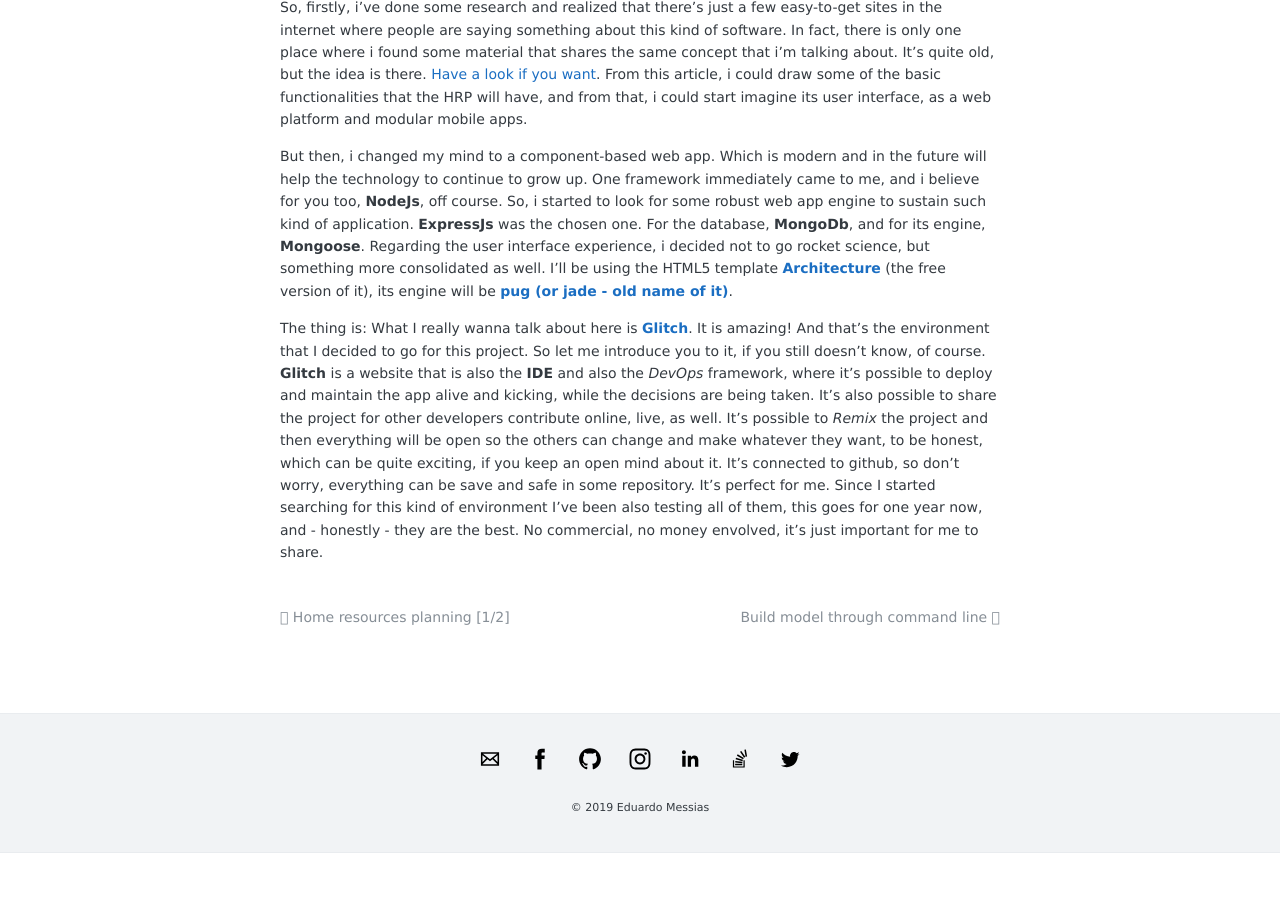
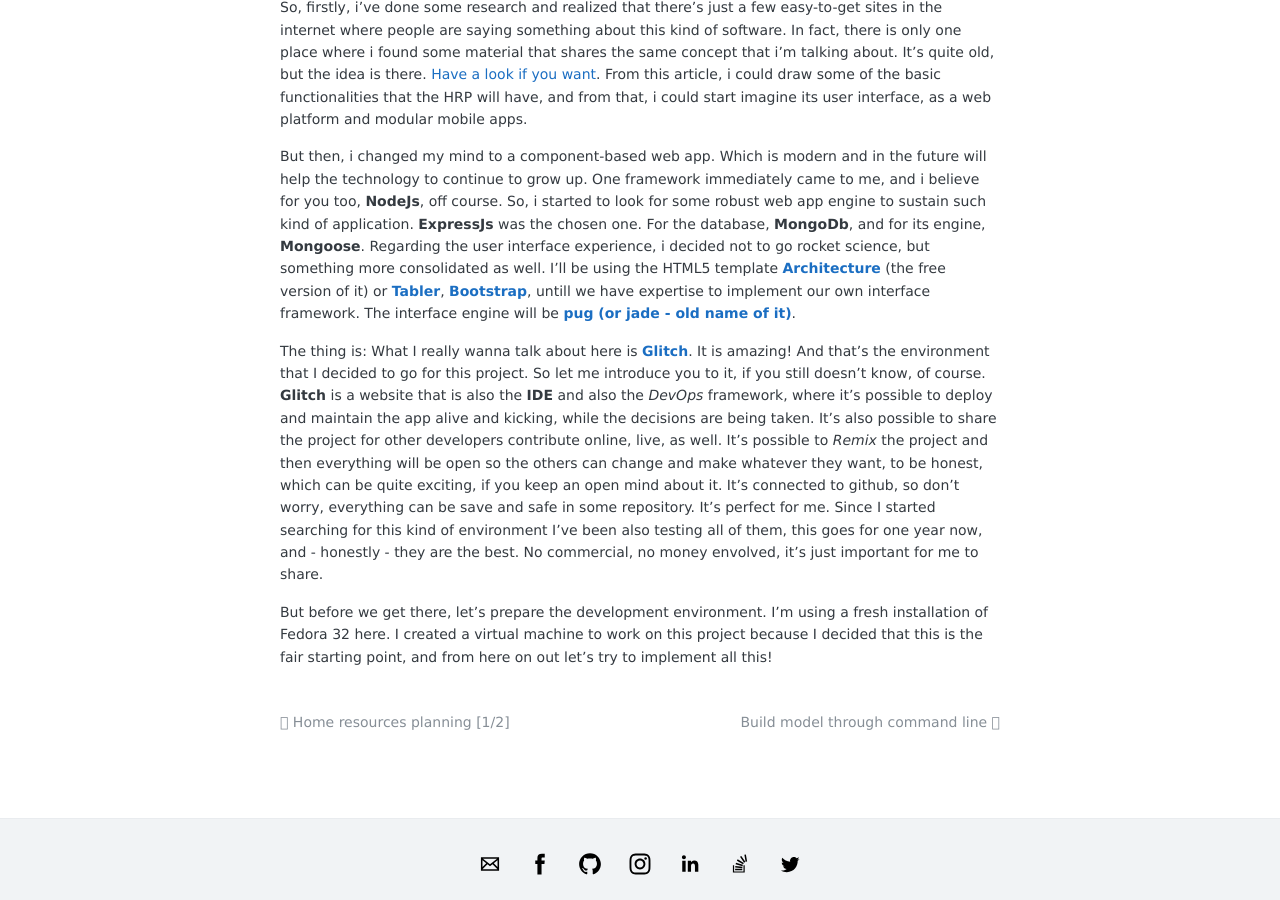
Before and after one commit to eduardomessias/eduardomessias.github.io, a Jekyll site: the page built from _posts/2019-08-19-hrp-glitch.md, in a window 1280 px wide and 900 px high, scrolled down 589 px. Built offline with Jekyll 4.4.1, drawn with Linux system fonts in a browser that asks for light colours; before the commit the page ends 1442 px from its top, so only the background shows below that.

Commit message:
Update 2019-08-19-hrp-glitch.md

```diff
--- a/_posts/2019-08-19-hrp-glitch.md
+++ b/_posts/2019-08-19-hrp-glitch.md
@@ -19,6 +19,8 @@
 
 So, firstly, i've done some research and realized that there's just a few easy-to-get sites in the internet where people are saying something about this kind of software. In fact, there is only one place where i found some material that shares the same concept that i'm talking about. It's quite old, but the idea is there. [Have a look if you want](https://www.infosysblogs.com/sap/2010/03/hrp_home_resource_planning_an.html). From this article, i could draw some of the basic functionalities that the HRP will have, and from that, i could start imagine its user interface, as a web platform and modular mobile apps.
 
-But then, i changed my mind to a component-based web app. Which is modern and in the future will help the technology to continue to grow up. One framework immediately came to me, and i believe for you too, **NodeJs**, off course. So, i started to look for some robust web app engine to sustain such kind of application. **ExpressJs** was the chosen one. For the database, **MongoDb**, and for its engine, **Mongoose**. Regarding the user interface experience, i decided not to go rocket science, but something more consolidated as well. I'll be using the HTML5 template [**Architecture**](https://dashboardpack.com/theme-details/architectui-html-dashboard-free/) (the free version of it), its engine will be [**pug (or jade - old name of it)**](https://pugjs.org/api/getting-started.html).
+But then, i changed my mind to a component-based web app. Which is modern and in the future will help the technology to continue to grow up. One framework immediately came to me, and i believe for you too, **NodeJs**, off course. So, i started to look for some robust web app engine to sustain such kind of application. **ExpressJs** was the chosen one. For the database, **MongoDb**, and for its engine, **Mongoose**. Regarding the user interface experience, i decided not to go rocket science, but something more consolidated as well. I'll be using the HTML5 template [**Architecture**](https://dashboardpack.com/theme-details/architectui-html-dashboard-free/) (the free version of it) or [**Tabler**](https://tabler.io/), [**Bootstrap**](https://getbootstrap.com/), untill we have expertise to implement our own interface framework. The interface engine will be [**pug (or jade - old name of it)**](https://pugjs.org/api/getting-started.html).
 
 The thing is: What I really wanna talk about here is [**Glitch**](https://glitch.com). It is amazing! And that's the environment that I decided to go for this project. So let me introduce you to it, if you still doesn't know, of course. **Glitch** is a website that is also the **IDE** and also the *DevOps* framework, where it's possible to deploy and maintain the app alive and kicking, while the decisions are being taken. It's also possible to share the project for other developers contribute online, live, as well. It's possible to *Remix* the project and then everything will be open so the others can change and make whatever they want, to be honest, which can be quite exciting, if you keep an open mind about it. It's connected to github, so don't worry, everything can be save and safe in some repository. It's perfect for me. Since I started searching for this kind of environment I've been also testing all of them, this goes for one year now, and - honestly - they are the best. No commercial, no money envolved, it's just important for me to share.
+
+But before we get there, let's prepare the development environment. I'm using a fresh installation of Fedora 32 here. I created a virtual machine to work on this project because I decided that this is the fair starting point, and from here on out let's try to implement all this!
```
